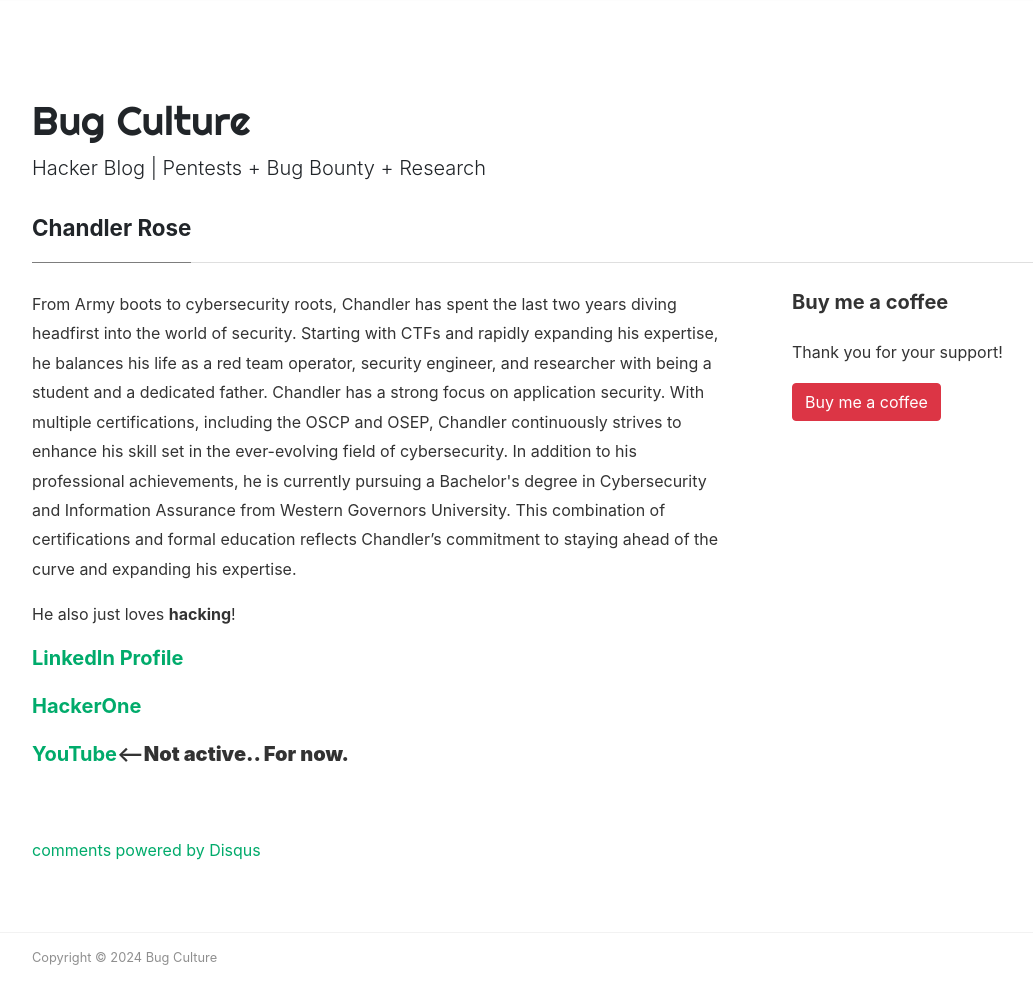
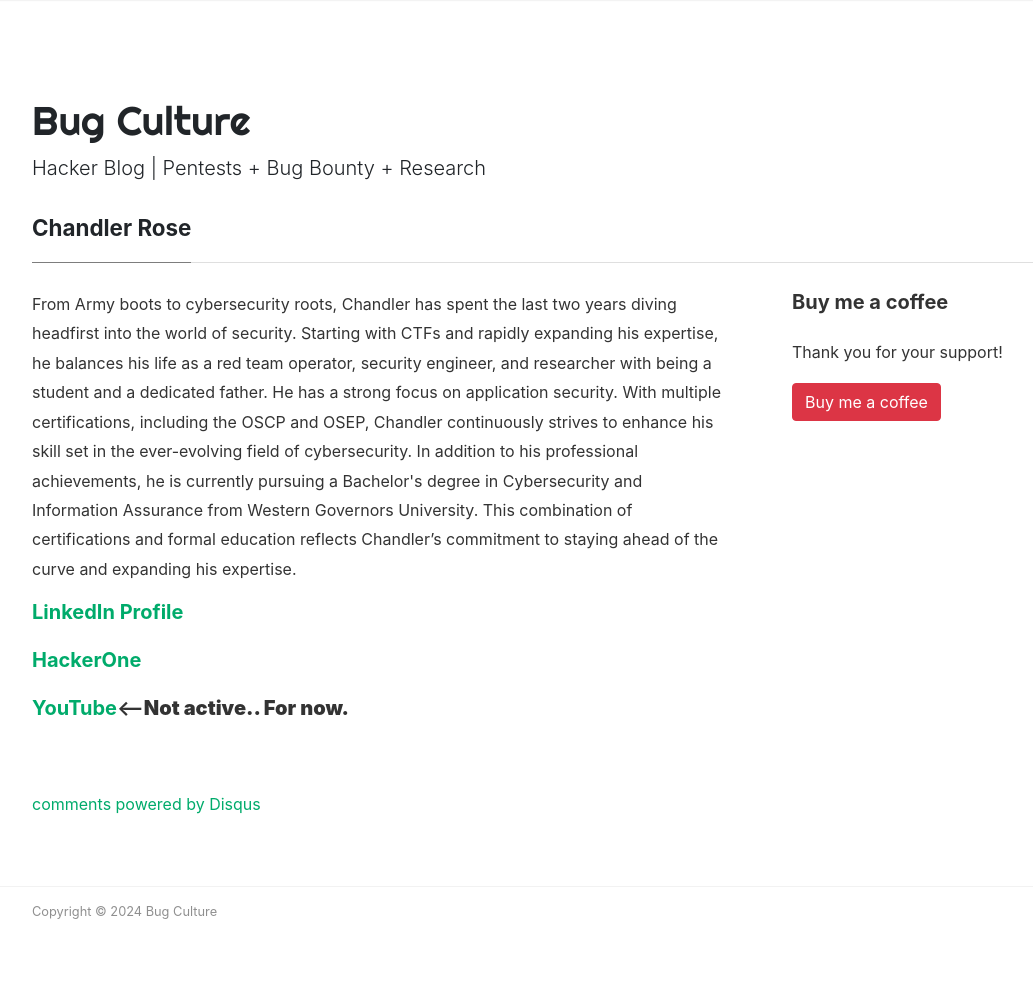
Before and after one commit to Turbul3nce/Turbul3nce.github.io, a Jekyll site: the page built from _pages/about.md, in a window 1280 px wide and 1041 px high. Shown: the top 1004 px of the window, without its empty margins (53-1086 px from the left). Built offline with Jekyll 4.4.1, drawn with Linux system fonts in a browser that asks for light colours; nearby versions of some CDN libraries; comment, search, counter and statistics services are not loaded.

Commit message:
Update about.md

```diff
--- a/_pages/about.md
+++ b/_pages/about.md
@@ -8,9 +8,8 @@ comments: true
 <div class="row justify-content-between">
 <div class="col-md-8 pr-5">
 
-<p>From Army boots to cybersecurity roots, Chandler has spent the last two years diving headfirst into the world of security. Starting with CTFs and rapidly expanding his expertise, he balances his life as a red team operator, security engineer, and researcher with being a student and a dedicated father. Chandler has a strong focus on application security. With multiple certifications, including the OSCP and OSEP, Chandler continuously strives to enhance his skill set in the ever-evolving field of cybersecurity. In addition to his professional achievements, he is currently pursuing a Bachelor's degree in Cybersecurity and Information Assurance from Western Governors University. This combination of certifications and formal education reflects Chandler’s commitment to staying ahead of the curve and expanding his expertise.</p>
+<p>From Army boots to cybersecurity roots, Chandler has spent the last two years diving headfirst into the world of security. Starting with CTFs and rapidly expanding his expertise, he balances his life as a red team operator, security engineer, and researcher with being a student and a dedicated father. He has a strong focus on application security. With multiple certifications, including the OSCP and OSEP, Chandler continuously strives to enhance his skill set in the ever-evolving field of cybersecurity. In addition to his professional achievements, he is currently pursuing a Bachelor's degree in Cybersecurity and Information Assurance from Western Governors University. This combination of certifications and formal education reflects Chandler’s commitment to staying ahead of the curve and expanding his expertise.</p>
 
-<p>He also just loves <b>hacking</b>!</p>
 <h5><a href="https://www.linkedin.com/in/chandler-rose">LinkedIn Profile</a></h5>
 
 <h5><a href="https://hackerone.com/turbul3nce?type=user">HackerOne</a></h5>
```
